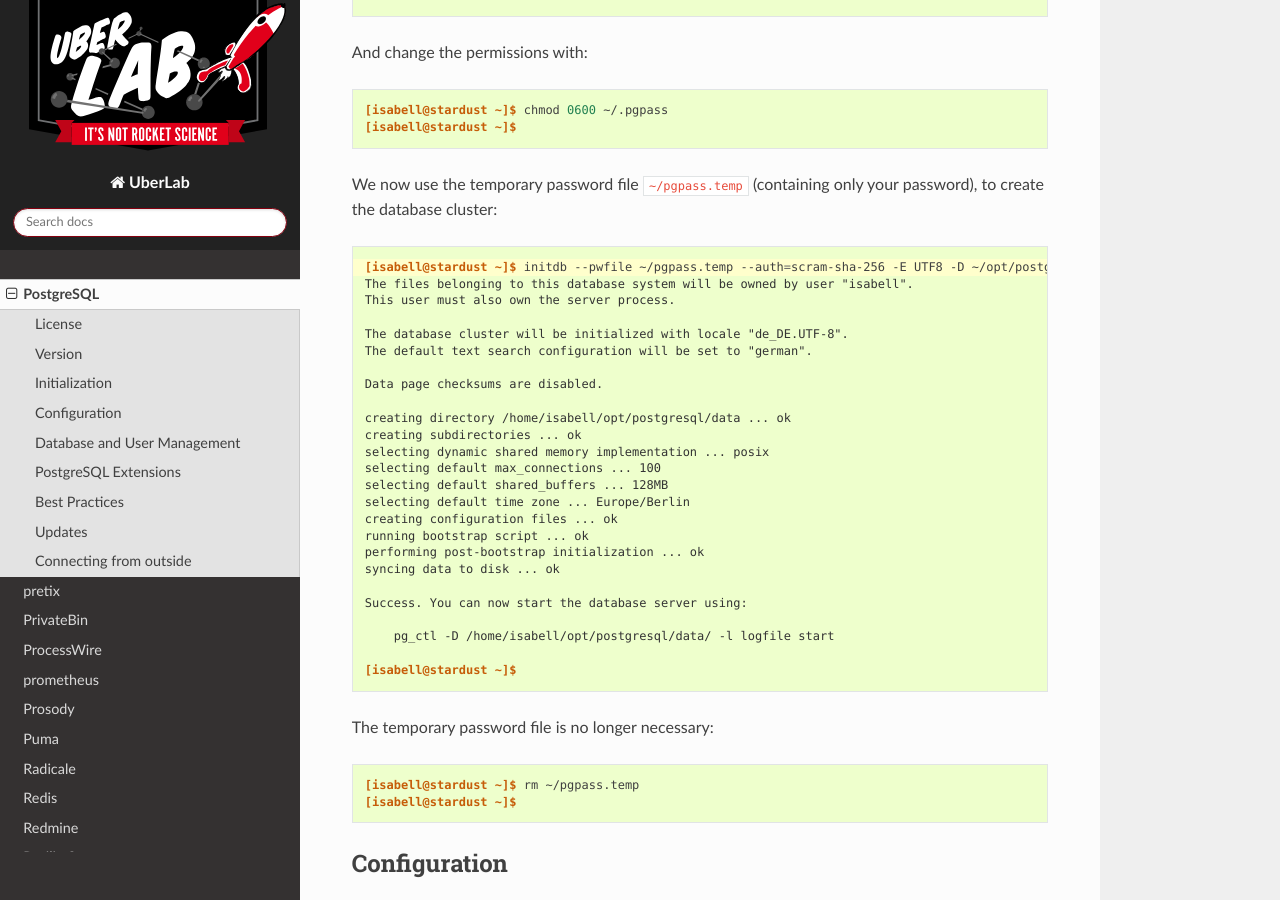
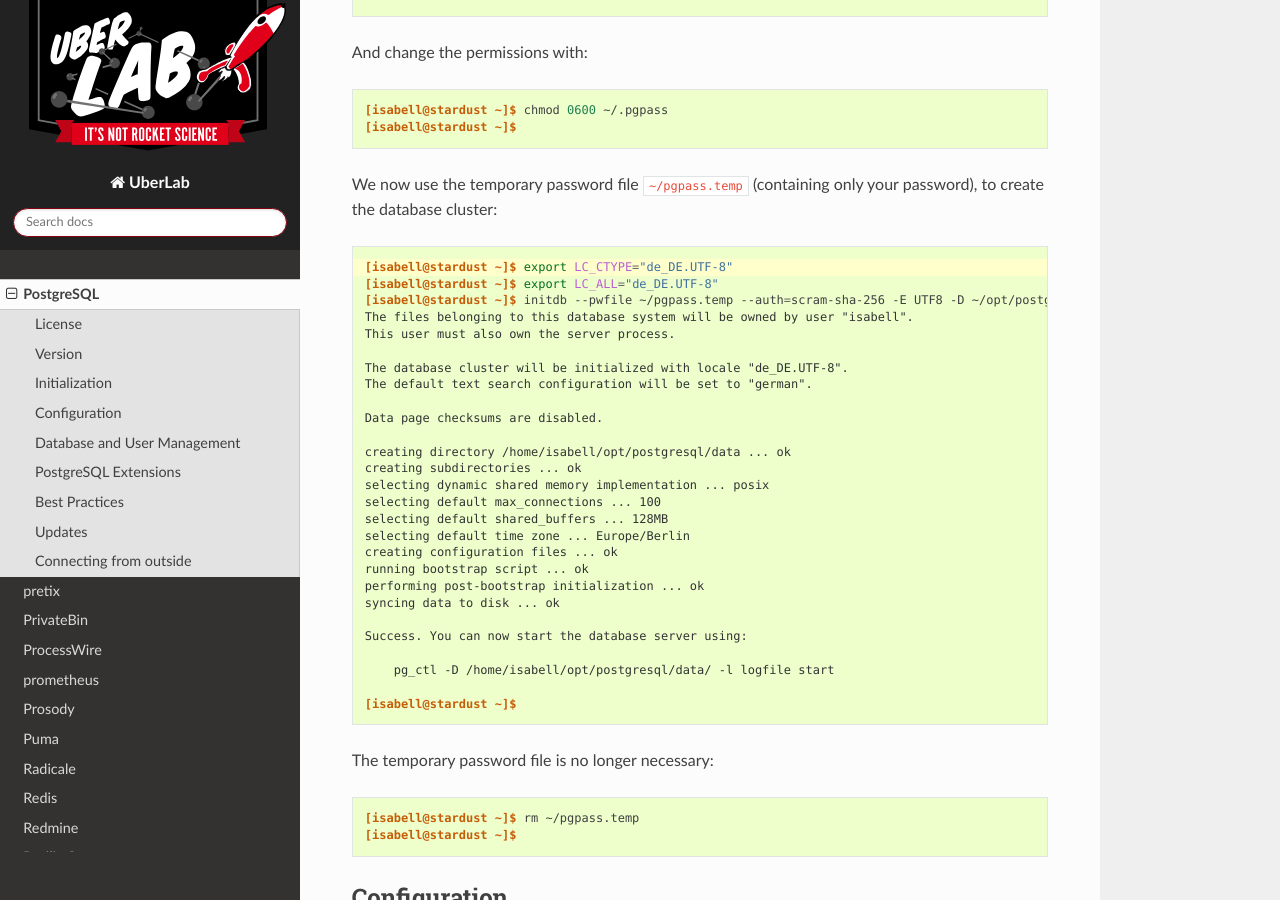
Before and after one commit to Uberspace/lab, a Sphinx documentation site: the page built from source/guide_postgresql.rst, in a window 1280 px wide and 900 px high, scrolled down 3206 px. Built offline with Sphinx 7.4.7 and the Read the Docs theme 2.0.0, drawn with Linux system fonts in a browser that asks for light colours.

Commit message:
Update guide_postgresql.rst
Add export LC_ALL and LC_TYPE to prevent error

> initdb --pwfile ~/pgpass.temp --auth=scram-sha-256 -E UTF8 -D ~/opt/postgresql/data/
> The files belonging to this database system will be owned by user "nas".
> This user must also own the server process.

> initdb: error: invalid locale settings; check LANG and LC_* environment variables

```diff
--- a/source/guide_postgresql.rst
+++ b/source/guide_postgresql.rst
@@ -120,6 +120,8 @@ We now use the temporary password file ``~/pgpass.temp`` (containing only your p
 .. code-block:: console
     :emphasize-lines: 1
 
+    [isabell@stardust ~]$ export LC_CTYPE="de_DE.UTF-8"
+    [isabell@stardust ~]$ export LC_ALL="de_DE.UTF-8"
     [isabell@stardust ~]$ initdb --pwfile ~/pgpass.temp --auth=scram-sha-256 -E UTF8 -D ~/opt/postgresql/data/
     The files belonging to this database system will be owned by user "isabell".
     This user must also own the server process.
```
